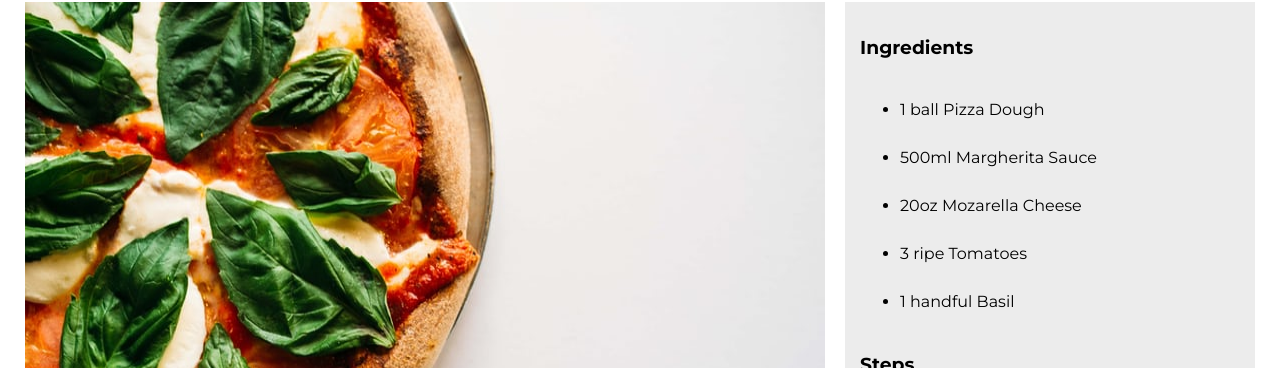
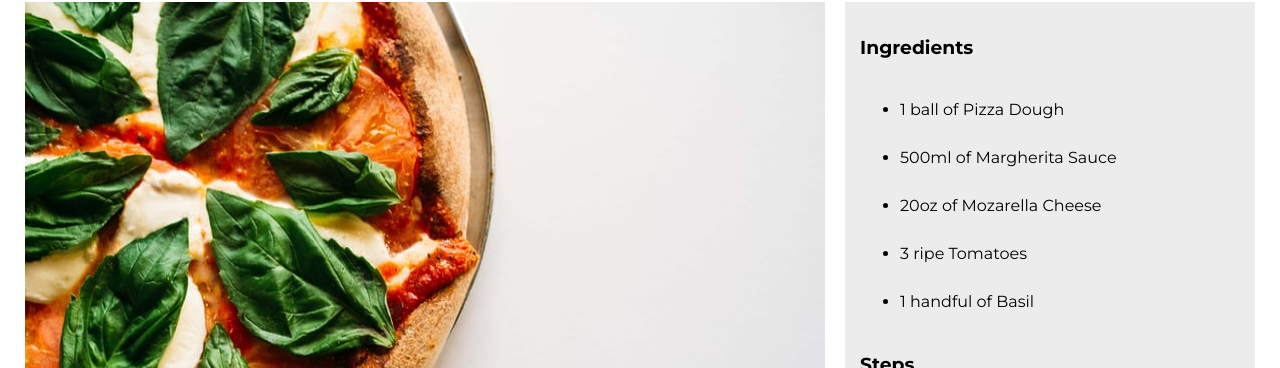
Before and after one commit to zinamohamed/chocolate-pizza-react, a React (Create React App) app: page / in a window 1280 px wide. Shown: the part 289-657 px from the top of the page. Built offline with nearby package versions, Linux system fonts and the light colour scheme; a web font is replaced by a local one.

Commit message:
bebe typos

```diff
--- a/src/data.js
+++ b/src/data.js
@@ -1,15 +1,15 @@
  const IngredientsArray = [
   {
     ingredient: 'Pizza Dough',
-    quantity: '1 ball',
+    quantity: '1 ball of',
   },
   {
     ingredient: 'Margherita Sauce',
-    quantity: '500ml',
+    quantity: '500ml of',
   },
   {
     ingredient: 'Mozarella Cheese',
-    quantity: '20oz',
+    quantity: '20oz of',
   },
   {
     ingredient: 'Tomatoes',
@@ -17,7 +17,7 @@
   },
   {
     ingredient: 'Basil',
-    quantity: '1 handful',
+    quantity: '1 handful of',
   },
 ]
 
--- a/src/main.js
+++ b/src/main.js
@@ -19,7 +19,7 @@ class PizzaMain extends React.Component {
                   <h3>Steps</h3>
                   <ol>
                       <li>Preheat your oven to 450 degrees.</li>
-                      <li>Stretch your dough into your desired pizza shape</li>
+                      <li>Stretch your dough into your desired pizza shape.</li>
                       <li>Add your Margherita sauce.</li>
                       <li>Drop some cheese on that baby!</li>
                       <li>Add your toppings.</li>
```
